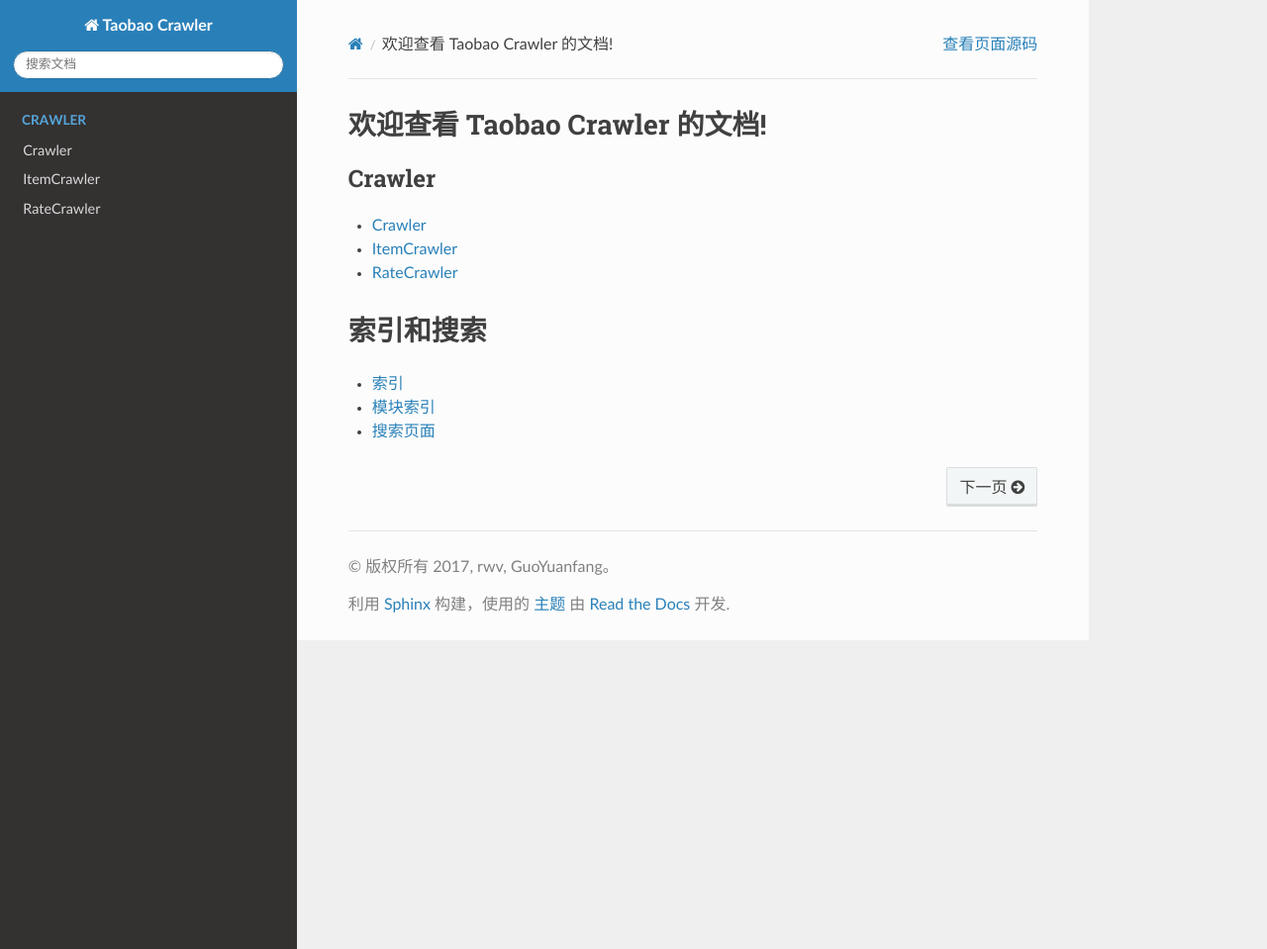
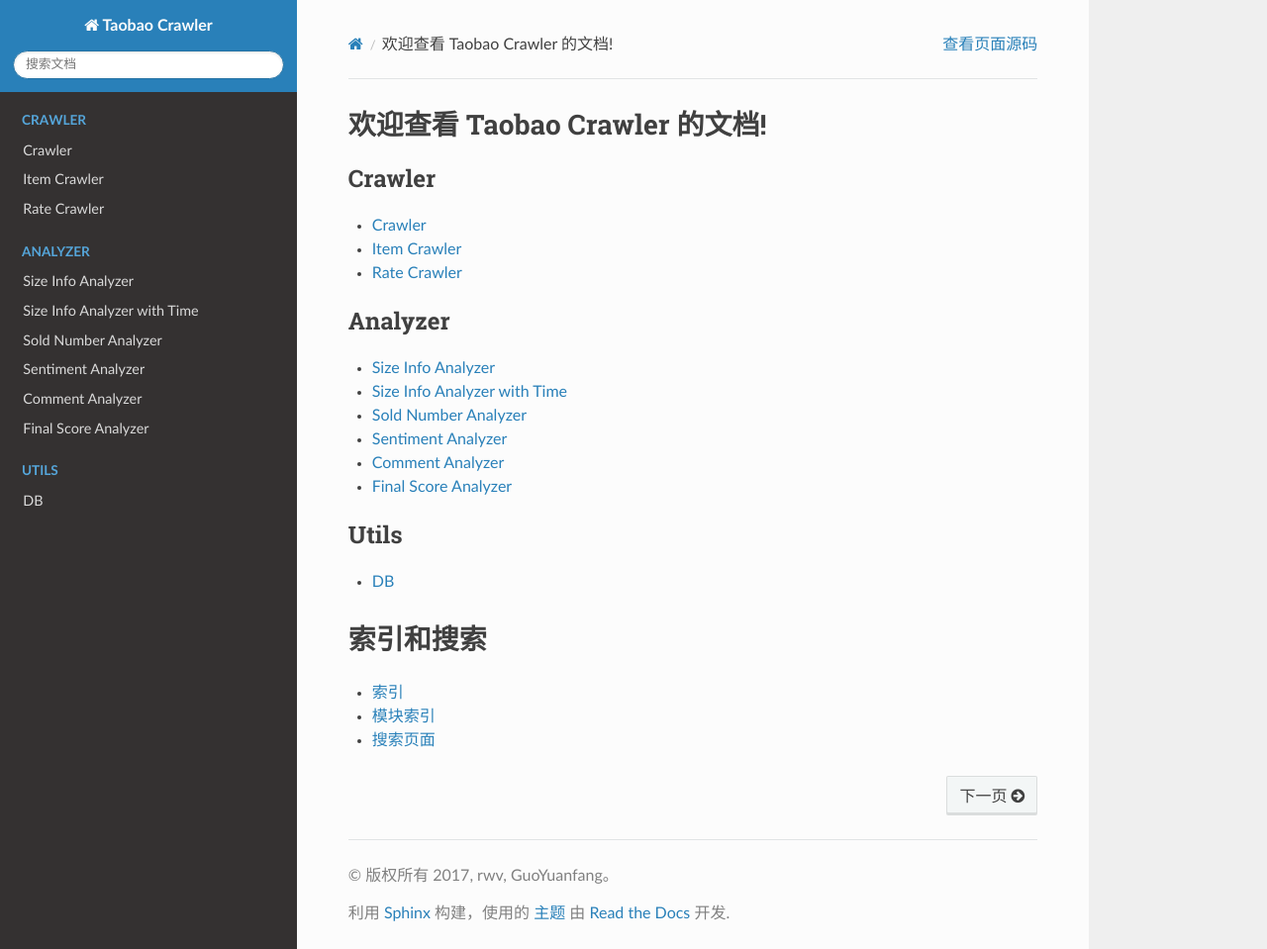
Before and after one commit to rwv/taobao_crawler, a Sphinx documentation site: the page built from docs/index.rst, in a window 1280 px wide and 959 px high. Shown: the whole window at 99% size. Built offline with Sphinx 7.4.7 and the Read the Docs theme 2.0.0, drawn with Linux system fonts in a browser that asks for light colours.

Commit message:
add sphinx docs

```diff
--- a/docs/crawler/crawler.rst
+++ b/docs/crawler/crawler.rst
@@ -11,6 +11,8 @@
     keywords = ['手机', 'Phone']
     from taobao_crawler.crawler import Crawler
     crawler = Crawler(keywords, db)
+
+``Crawler(keywords, db)`` 中的 ``db`` 参见 :doc:`../utils/db`
 
 运行商品信息爬虫
 ~~~~~~~~~~~~~~~~~
--- a/docs/crawler/item.rst
+++ b/docs/crawler/item.rst
@@ -1,4 +1,4 @@
-ItemCrawler
+Item Crawler
 =============
 
 进行商品信息和评论的爬取
@@ -15,6 +15,8 @@
     keywords = ['手机', 'Phone']
     from taobao_crawler.crawler.item import ItemCrawler
     crawler = ItemCrawler(keywords, db)
+
+``ItemCrawler(keywords, db)`` 中的 ``db`` 参见 :doc:`../utils/db`
 
 运行商品信息爬虫
 ~~~~~~~~~~~~~~~~~
--- a/docs/crawler/rate.rst
+++ b/docs/crawler/rate.rst
@@ -1,4 +1,4 @@
-RateCrawler
+Rate Crawler
 =============
 
 对数据库中未爬取评论的商品进行商品评论的爬取
@@ -13,7 +13,9 @@
 ::
 
     from taobao_crawler.crawler.rate import RateCrawler
-    rate_crawler = RateCrawler(keywords,db)
+    rate_crawler = RateCrawler(db)
+
+``RateCrawler(db)`` 中的 ``db`` 参见 :doc:`../utils/db`
 
 运行评论爬虫
 ~~~~~~~~~~~~~~~~~
--- a/docs/index.rst
+++ b/docs/index.rst
@@ -9,6 +9,23 @@
    crawler/item
    crawler/rate
 
+.. toctree::
+   :maxdepth: 1
+   :caption: Analyzer
+
+   analyzer/size_info_analyzer
+   analyzer/size_info_analyzer_with_time
+   analyzer/sold_number_analyzer
+   analyzer/sentiment_analyzer
+   analyzer/comment_analyzer
+   analyzer/final_score_analyzer
+
+.. toctree::
+   :maxdepth: 1
+   :caption: Utils
+
+   utils/db
+
 索引和搜索
 ==================
 
```
Also changed, not shown: docs/analyzer/comment_analyzer.rst (added, +55 -0 lines), docs/analyzer/final_score_analyzer.rst (added, +55 -0 lines), docs/analyzer/sentiment_analyzer.rst (added, +30 -0 lines), docs/analyzer/size_info_analyzer.rst (added, +32 -0 lines), docs/analyzer/size_info_analyzer_with_time.rst (added, +32 -0 lines), docs/analyzer/sold_number_analyzer.rst (added, +31 -0 lines), docs/utils/db.rst (added, +39 -0 lines).
